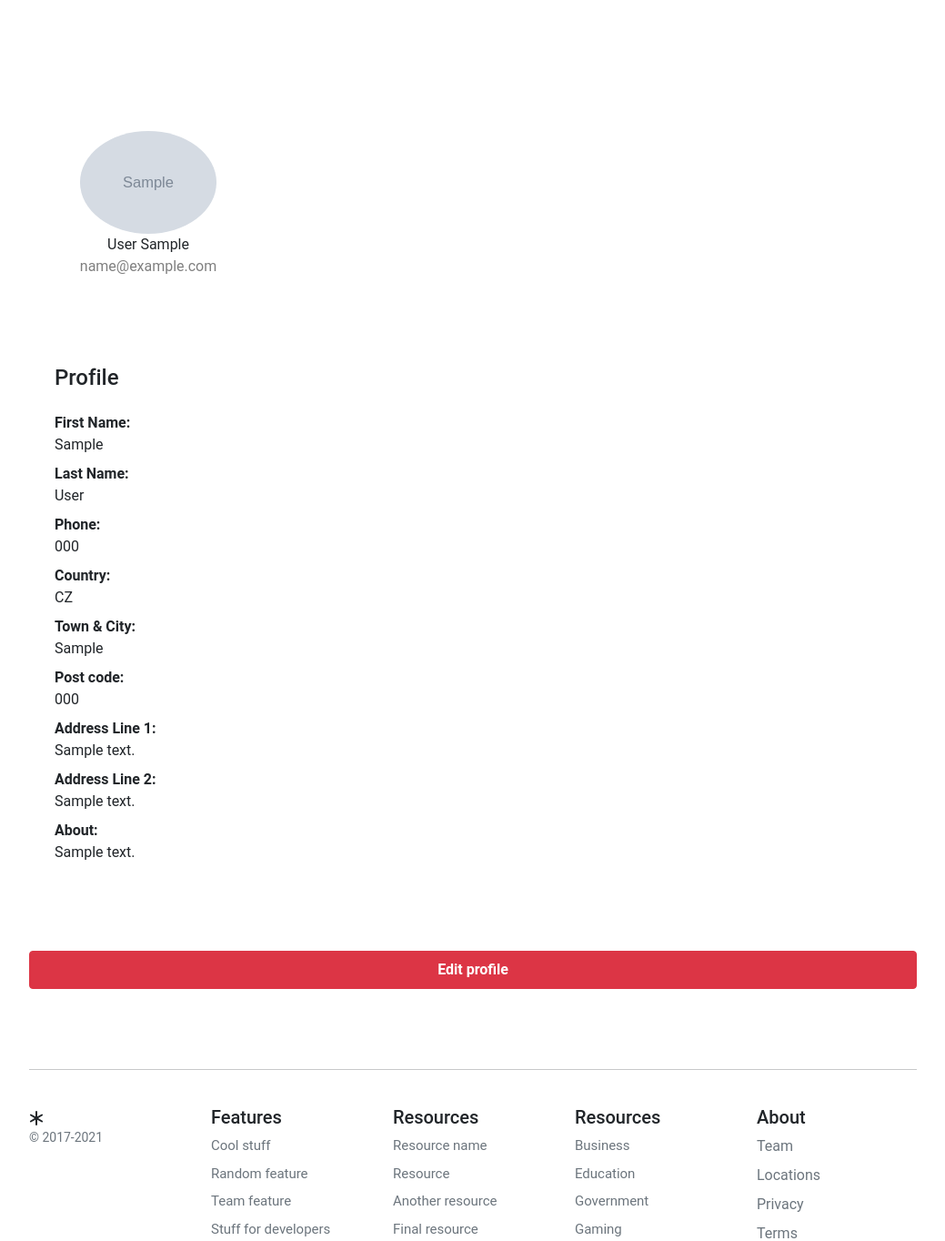
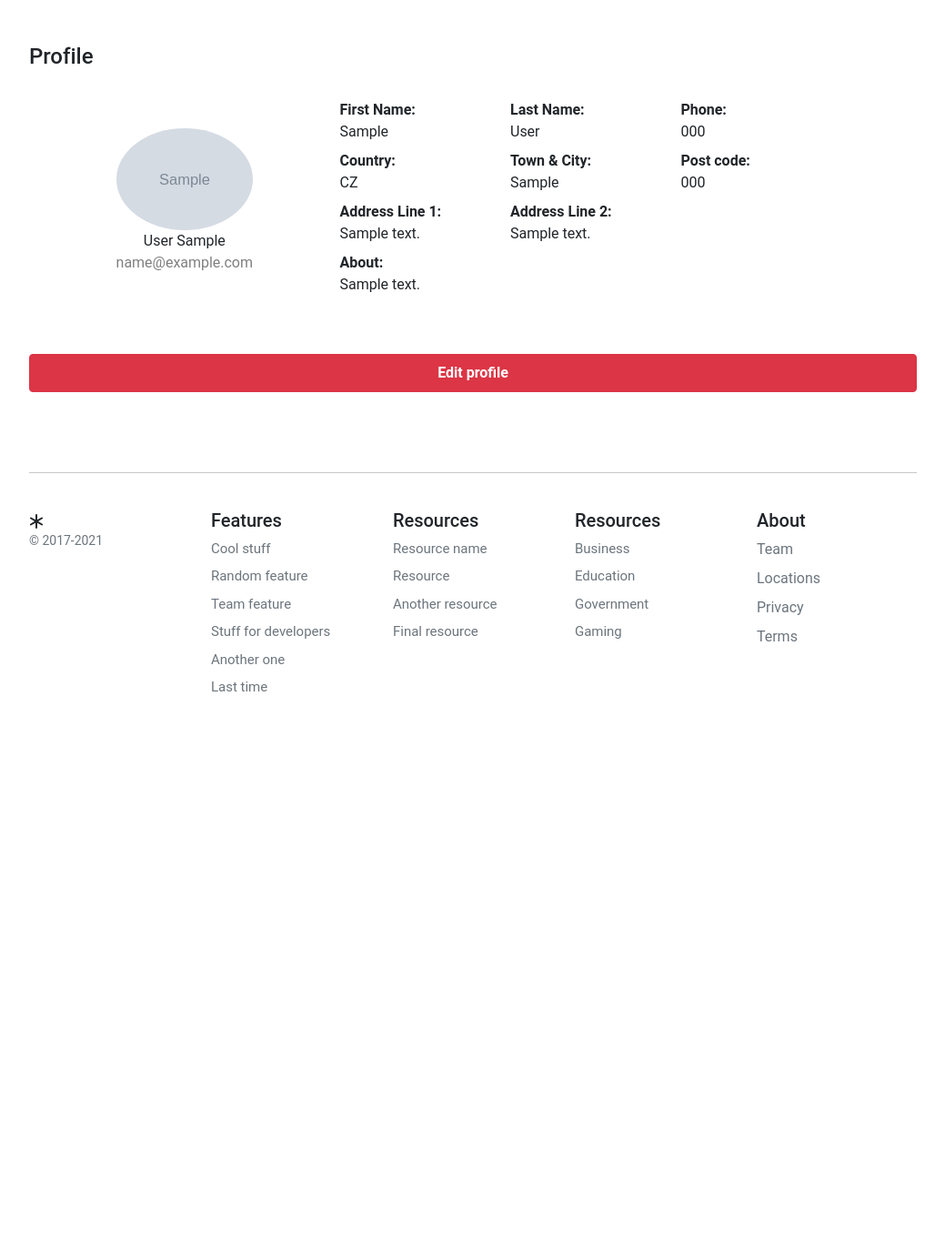
Before and after one commit to stevetsaoch/Ecommerce, a Django app: page /account/profile/ in a window 1280 px wide. Shown: the part 93-1457 px from the top of the page at 91% size, without its empty margins (120-1159 px from the left). After the commit the page ends 853 px from the top, so only its background shows below. Run offline with Django 4.2, Linux system fonts and the light colour scheme; a user stored in the database is signed in; tables that the repository leaves empty hold one stand-in row (values such as "Sample post"); grey boxes marked "Sample" are stand-in pictures.

Commit message:
fix some typo error and refactor profile and basket template

```diff
--- a/account/account.py
+++ b/account/account.py
@@ -1,3 +1,5 @@
+from django import forms
+
 def formdata_extract(form, request_data):
     dict = {}
     fields = form.Meta.fields
--- a/account/forms.py
+++ b/account/forms.py
@@ -73,8 +73,6 @@ class UserEditForm(forms.ModelForm):
 
     def __init__(self, *args, **kwargs):
         super().__init__(*args, **kwargs)
-        self.fields["user_name"].required = True
-        self.fields["email"].required = True
 
     profile_img = forms.ImageField(
         label="Upload your profile picture!",
--- a/account/views.py
+++ b/account/views.py
@@ -111,9 +111,7 @@ class ProfileEditView(View):
             # save address change
             address_form.save()
             return HttpResponseRedirect(reverse("account:profile"))
-        else:
-            user_form = UserEditForm(instance=self.user, use_required_attribute=False)
-            address_form = AddressEditForm(instance=self.user, use_required_attribute=False)
+
         return render(
             request,
             "account/dashboard/edit_details.html",
--- /dev/null
+++ b/static/account/css/profile.css
@@ -0,0 +1,43 @@
+.container-profile {
+    display: flex;
+    flex-direction: row;
+    align-items: center;
+    justify-content: center;
+}
+
+div.level-one-pic {
+    display: flex;
+    flex-direction: column;
+    text-align: center;
+    align-items: center;
+}
+
+div.level-one {
+    display: flex;
+    flex-direction: column;
+    text-align: left;
+}
+
+.first-last-name-phone {
+    display: flex;
+}
+
+.first-last-name-phone > div {
+    flex-basis: 33.33%;
+}
+
+.conuntry-city-postcode {
+    display: flex;
+}
+
+.conuntry-city-postcode > div {
+    flex-basis: 33.33%;
+}
+
+.address-line-12 {
+    display: flex;
+}
+
+.address-line-12 > div {
+    flex-basis: 33.33%;
+}
--- a/templates/account/dashboard/profile.html
+++ b/templates/account/dashboard/profile.html
@@ -1,80 +1,79 @@
 {% extends 'account/sub_base.html' %}
 {% load static %}
+{% block stylesheet2 %}
+{% static "account/css/profile.css" %}
+{% endblock stylesheet2 %}
 
 
 {% block sub_content %}
 {% if user.is_authenticated %}
-<div class="container">
-    <div class="col-md-3">
-        <div class="d-flex flex-column align-items-center text-center p-3 py-5">
-            <img class="rounded-circle mt-5" width="150px"
-                src={{ profile.profile_img.url}} >
+<div class="d-flex justify-content-between align-items-center mb-3">
+    <h4 class="text-right">Profile</h4>
+</div>
+<div class="container-profile">
+    <div class="level-one-pic" style="flex-basis:35%">
+            <img class="rounded-circle" width="150px" src={{ profile.profile_img.url}}>
             <span class="font-weight-bold">{{profile.last_name}} {{ profile.first_name }}</span>
             <span class="text-black-50">{{profile.email}}</span>
     </div>
-    </div>
-    <div class="col-md-5">
-        <div class="p-3 py-5">
-            <div class="d-flex justify-content-between align-items-center mb-3">
-                <h4 class="text-right">Profile</h4>
-            </div>
+    <div class="level-one" style="flex-basis:65%">
+        <div class="first-last-name-phone">
             <div class="row mt-2">
-                <div class="col-md-6">
-                    <label class="labels"><b>First Name:</b></label></div>
+                <label class="labels"><b>First Name:</b></label>
                 <span>{{profile.first_name}}</span>
             </div>
 
             <div class="row mt-2">
-                <div class="col-md-6">
-                    <label class="labels"><b>Last Name:</b></label></div>
+                <label class="labels"><b>Last Name:</b></label>
                 <span>{{profile.last_name}}</span>
             </div>
 
             <div class="row mt-2">
-                <div class="col-md-6">
-                    <label class="labels"><b>Phone:</b></label></div>
+                <label class="labels"><b>Phone:</b></label>
                 <span>{{address.phone}}</span>
             </div>
+        </div>
 
+        <div class="conuntry-city-postcode">
             <div class="row mt-2">
-                <div class="col-md-6">
-                    <label class="labels"><b>Country:</b></label></div>
+                <label class="labels"><b>Country:</b></label>
                 <span>{{address.country}}</span>
             </div>
             <div class="row mt-2">
-                <div class="col-md-6">
-                    <label class="labels"><b>Town & City:</b></label></div>
+                <label class="labels"><b>Town & City:</b></label>
                 <span>{{address.town_city}}</span>
             </div>
 
             <div class="row mt-2">
-                <div class="col-md-6">
-                    <label class="labels"><b>Post code:</b></label></div>
+                <label class="labels"><b>Post code:</b></label>
                 <span>{{address.postcode}}</span>
             </div>
+        </div>
+        <div class="address-line-12">
             <div class="row mt-2">
-                <div class="col-md-6">
-                    <label class="labels"><b>Address Line 1:</b></label></div>
+                    <label class="labels"><b>Address Line 1:</b></label>
                 <span>{{address.address_line}}</span>
             </div>
             <div class="row mt-2">
-                <div class="col-md-6">
-                    <label class="labels"><b>Address Line 2:</b></label></div>
+                    <label class="labels"><b>Address Line 2:</b></label>
                 <span>{{address.address_line2}}</span>
+            </div>
         </div>
         <div class="row mt-2">
             <div class="col-md-6">
                 <label class="labels"><b>About:</b></label></div>
-                <span>{{profile.about}}</span>
+            <p style="word-break: break-all;">{{profile.about}}</p>
         </div>
     </div>
 </div>
-</div>
+
+<div>
     <a href="{% url 'account:edit_details'%}" class="text-reset text-decoration-none" role="button"
         style="max-width: 540px;">
         <button type="submit" role="button" class="btn btn-danger btn-block py-2 mb-4 mt-5 fw-bold w-100">Edit
             profile</button>
     </a>
+</div>
 {% else %}
 <script>
     window.location.href = '{% url "account:login" %}';
--- a/templates/account/wishlist/user_wishlist.html
+++ b/templates/account/wishlist/user_wishlist.html
@@ -77,7 +77,7 @@
         e.preventDefault();
         $.ajax({
             type: 'POST',
-            url: '{% url "basket:basket_add" %}',
+            url: '{% url "basket:basket" %}',
             data: {
                 productid: $('#add-button').val(),
                 productqty: 1,
@@ -109,6 +109,7 @@
             },
             success: function (json) {
                 $('.product-item[data-index="' + prodid + '"]').remove()
+                location.reload();
             },
             error: function (xhr, errmsg, err) {
 
```
Also changed, not shown: static/basket/css/basket.css (+39 -13 lines), templates/account/dashboard/edit_details.html (+6 -5 lines), templates/basket/summary.html (+53 -42 lines), wishlist/views.py (+6 -2 lines). Lines whose indentation alone changed are shown as unchanged.
